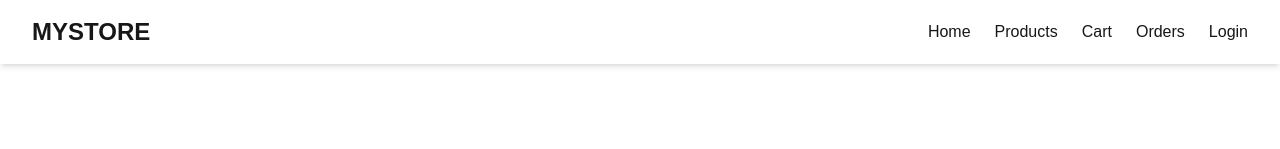
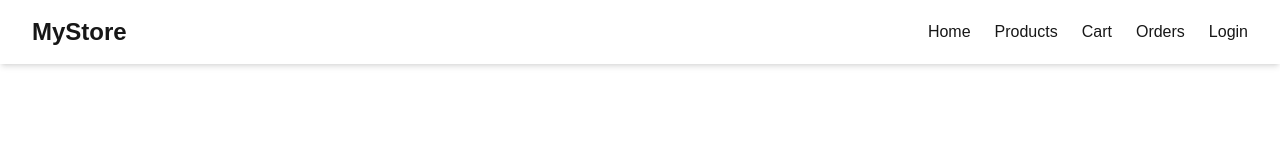
Before and after one commit to afridi-ishaq/Ecommerce, a Next.js app: page / in a window 1280 px wide. Shown: the top 149 px of the page. Built offline with nearby package versions, Linux system fonts and the light colour scheme.

Commit message:
new updaations

```diff
--- a/src/components/Navbar.jsx
+++ b/src/components/Navbar.jsx
@@ -4,7 +4,7 @@ export default function Navbar() {
   return (
     <nav className="flex justify-between items-center px-8 py-4 shadow-md">
       <h1 className="text-2xl font-bold">
-        MYSTORE
+        MyStore
       </h1>
 
       <div className="flex gap-6">
```
